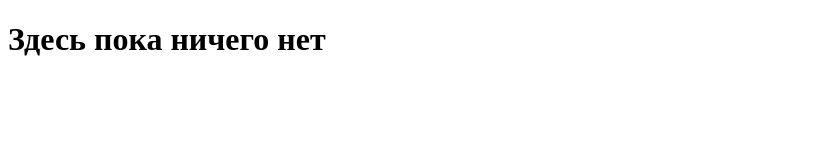
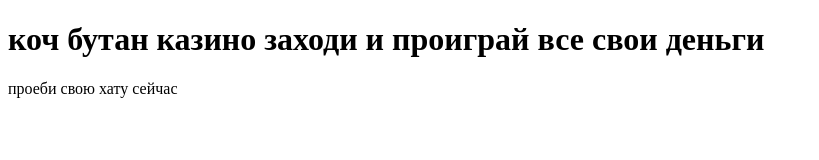
Before and after one commit to Polkovnik-Zezulevic/Koch_butan_Casino, a plain HTML site: page index.html in a window 1280 px wide. Shown: the whole page, without its empty margins (0-819 px from the left). Drawn offline with Linux system fonts and the light colour scheme.

Commit message:
Update index.html

```diff
--- a/index.html
+++ b/index.html
@@ -6,6 +6,7 @@
     <title>Document</title>
 </head>
 <body>
-    <h1>Здесь пока ничего нет</h1>
+    <h1>коч бутан казино заходи и проиграй все свои деньги</h1>
+    <p>проеби свою хату сейчас</p>
 </body>
 </html>
```
